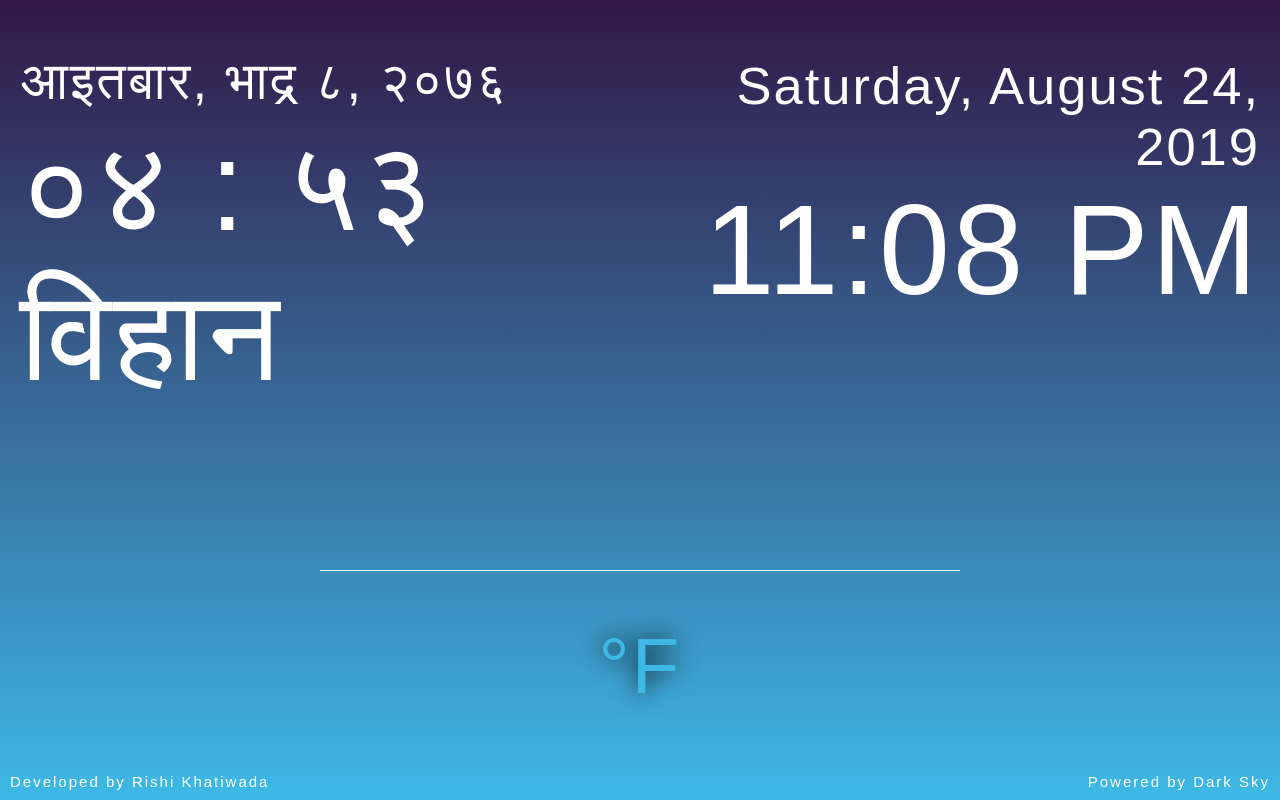
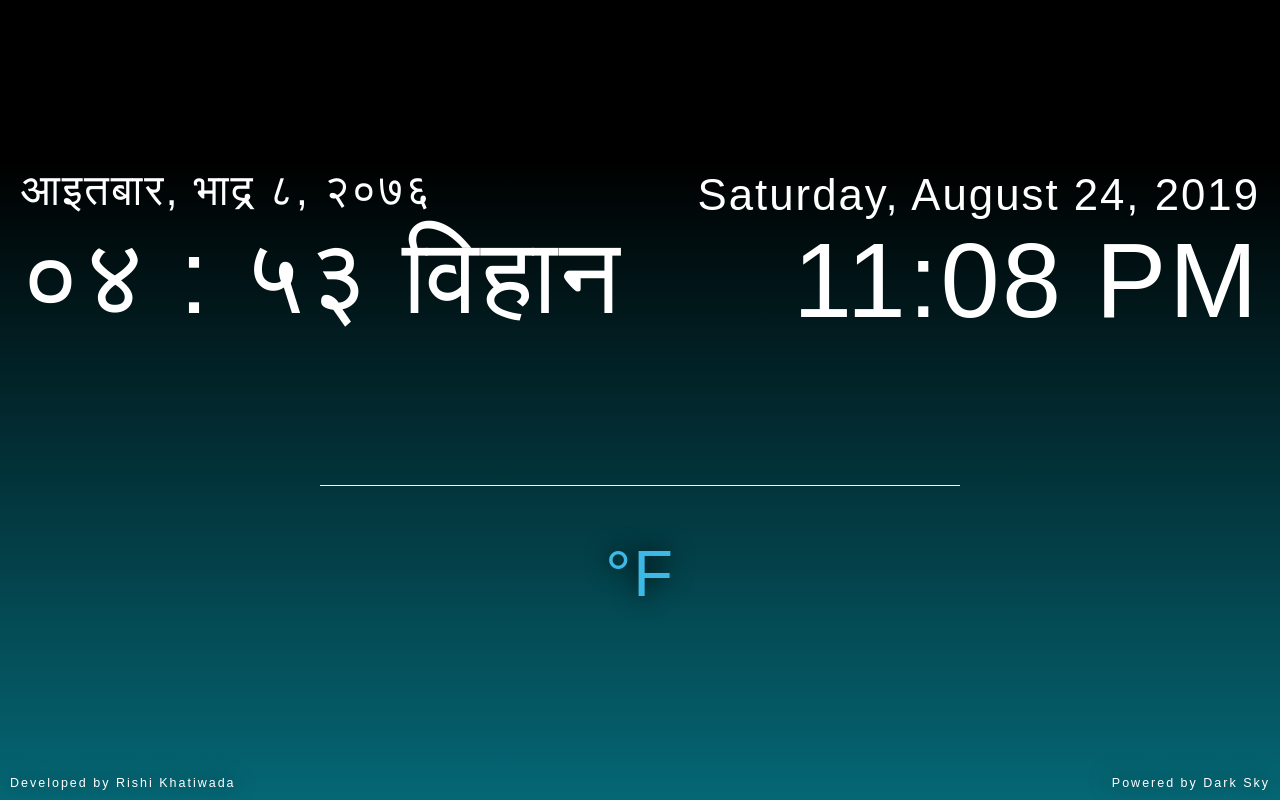
Before and after one commit to rsi2940/weather-app, a plain HTML site: page index.html in a window 1280 px wide. Drawn offline with Linux system fonts and the light colour scheme; a web font is replaced by a local one.

Commit message:
some css changes

```diff
--- a/index.html
+++ b/index.html
@@ -37,13 +37,16 @@
           <h1 class="temp text-shadow"></h1>
           <span class="temp-type text-shadow">°F</span>
         </div>
-        <p class="weather-alert"></p>
+        <p class="weather-alert text-shadow"></p>
         <p class="powered-by">
-          <a href="https://rishi.swamikeshavattri.com/" target="_blank"
+          <a
+            class="text-shadow"
+            href="https://rishi.swamikeshavattri.com/"
+            target="_blank"
             >Developed by Rishi Khatiwada</a
           >
           <a
-            class="dark-sky"
+            class="dark-sky text-shadow"
             href="https://darksky.net/poweredby/"
             rel="noopener"
             >Powered by Dark Sky</a
--- a/styles.css
+++ b/styles.css
@@ -8,13 +8,7 @@ html {
   font-size: 30px;
   letter-spacing: 2px;
 }
-.container {
-  height: 100vh;
-  padding: 50px 0;
-  display: flex;
-  flex-direction: column;
-  justify-content: center;
-  align-items: center;
+/* body {
   background-image: -webkit-gradient(
     linear,
     left top,
@@ -25,6 +19,30 @@ html {
   background-image: -webkit-linear-gradient(top, #311847, #3eb9e6);
   background-image: -moz-linear-gradient(top, #311847, #3eb9e6);
   background-image: linear-gradient(to bottom, #311847, #3eb9e6);
+} */
+.container {
+  min-height: 100vh;
+  display: flex;
+  flex-direction: column;
+  justify-content: center;
+  align-items: center;
+  background: rgb(5, 103, 117);
+  background: -moz-linear-gradient(
+    0deg,
+    rgba(5, 103, 117, 1) 0%,
+    rgba(0, 0, 0, 1) 80%
+  );
+  background: -webkit-linear-gradient(
+    0deg,
+    rgba(5, 103, 117, 1) 0%,
+    rgba(0, 0, 0, 1) 80%
+  );
+  background: linear-gradient(
+    0deg,
+    rgba(5, 103, 117, 1) 0%,
+    rgba(0, 0, 0, 1) 80%
+  );
+  filter: progid:DXImageTransform.Microsoft.gradient(startColorstr="#056775",endColorstr="#000000",GradientType=1);
 }
 .date-box {
   width: 100%;
@@ -54,7 +72,7 @@ html {
   text-shadow: 0 0 25px black;
 }
 .weather-box {
-  height: 100%;
+  /* height: 100%; */
   width: 100%;
   display: flex;
   flex-direction: column;
@@ -118,21 +136,17 @@ html {
   padding-top: 50px;
   color: white;
   font-size: 0.7rem;
-
   width: 50%;
 }
-.block1,
+/* .block1,
 .block2 {
   display: flex;
   flex-direction: column;
   justify-content: center;
   align-items: center;
-}
+} */
 .powered-by {
   color: white;
-  position: fixed;
-  bottom: 0px;
-  right: 0px;
   padding: 10px;
   font-size: 0.5rem;
   display: flex;
@@ -171,6 +185,16 @@ html {
     align-items: center;
   }
 }
+@media screen and (min-width: 1230px) and (max-width: 1455px) {
+  html {
+    font-size: 25px;
+  }
+}
+@media screen and (min-width: 1024px) and (max-width: 1230px) {
+  html {
+    font-size: 20px;
+  }
+}
 @media screen and (max-width: 700px) {
   html {
     font-size: 25px;
@@ -200,3 +224,10 @@ html {
     padding-top: 10px;
   }
 }
+@media screen and (min-width: 768px) {
+  .powered-by {
+    position: fixed;
+    bottom: 0px;
+    right: 0px;
+  }
+}
```
